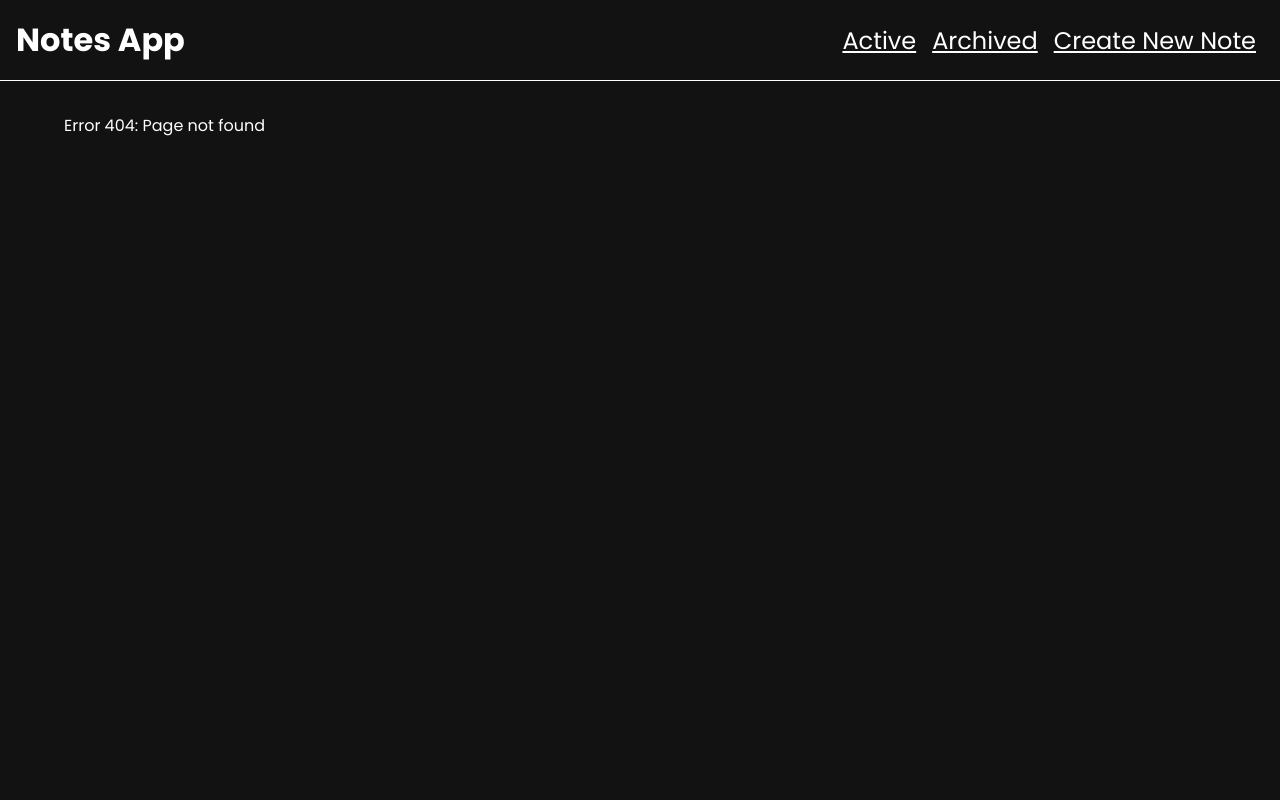
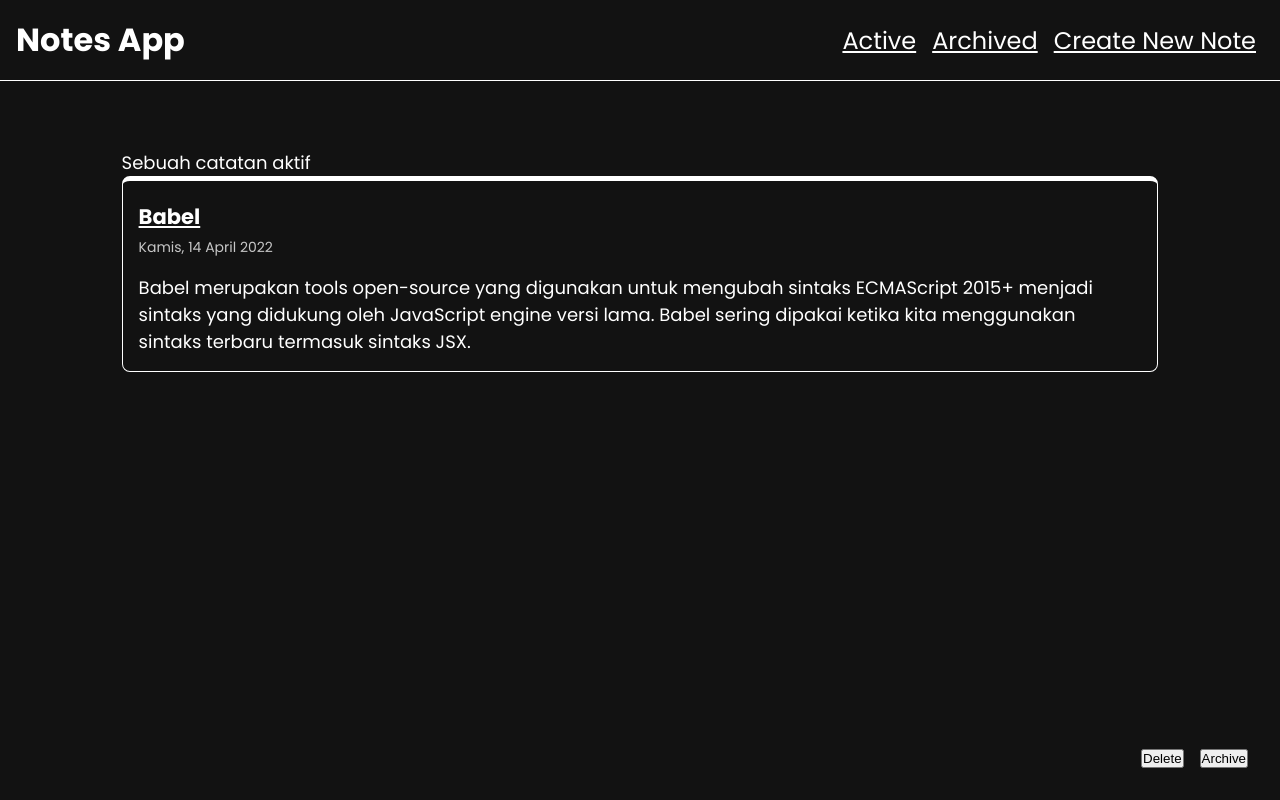
Before and after one commit to rfsyhb/reactlearn-spa-personal-note, a React (Vite) app: page /note/notes-1 in a window 1280 px wide. Before the commit this address had no page. Built offline with nearby package versions, Linux system fonts and the light colour scheme.

Commit message:
add detail page +path parameter & useNavigate

```diff
--- a/src/App.jsx
+++ b/src/App.jsx
@@ -3,6 +3,7 @@ import Navigation from "./components/Navigation";
 import { Routes, Route } from "react-router-dom";
 import HomePageWrapper from "./pages/HomePage";
 import ArchivedPageWrapper from "./pages/ArchivedPage";
+import DetailPageWrapper from "./pages/DetailPage";
 
 function App() {
   return (
@@ -15,6 +16,7 @@ function App() {
         <Routes>
           <Route path="/" element={<HomePageWrapper />} />
           <Route path="/archived" element={<ArchivedPageWrapper />} />
+          <Route path="/note/:id" element={<DetailPageWrapper />} />
           <Route path="/add" element={<p>Ini add new note page</p>} />
           <Route path="*" element={<p>Error 404: Page not found</p>} />
         </Routes>
--- /dev/null
+++ b/src/components/NoteDetail.jsx
@@ -0,0 +1,49 @@
+import React from "react";
+import NoteItem from "./NoteItem";
+import NoteDetailAction from "./NoteDetailAction";
+import PropTypes from "prop-types";
+
+function NoteDetail({
+  id,
+  title,
+  body,
+  createdAt,
+  archived,
+  onDelete,
+  onArchive,
+  onUnarchive,
+}) {
+  return (
+    <>
+      <h1 className="detail-page__title"></h1>
+      <section className="detail-page__body">
+        <p>
+          {archived ? "Sebuah catatan yang diarsipkan" : "Sebuah catatan aktif"}
+        </p>
+        <NoteItem id={id} title={title} body={body} createdAt={createdAt} />
+      </section>
+      <section className="detail-page__action">
+        <NoteDetailAction
+          id={id}
+          archivedStatus={archived}
+          onDelete={onDelete}
+          onArchive={onArchive}
+          onUnarchive={onUnarchive}
+        />
+      </section>
+    </>
+  );
+}
+
+NoteDetail.propTypes = {
+  id: PropTypes.string.isRequired,
+  title: PropTypes.string.isRequired,
+  body: PropTypes.string.isRequired,
+  createdAt: PropTypes.string.isRequired,
+  archived: PropTypes.bool.isRequired,
+  onDelete: PropTypes.func.isRequired,
+  onArchive: PropTypes.func.isRequired,
+  onUnarchive: PropTypes.func.isRequired,
+};
+
+export default NoteDetail;
--- /dev/null
+++ b/src/components/NoteDetailAction.jsx
@@ -0,0 +1,54 @@
+import React from "react";
+import PropTypes from "prop-types";
+import { useNavigate } from "react-router-dom";
+
+function NoteDetailAction({
+  id,
+  archivedStatus,
+  onDelete,
+  onArchive,
+  onUnarchive,
+}) {
+  const navigate = useNavigate();
+
+  const handleDelete = (id) => {
+    onDelete(id);
+    navigate('/');
+  }
+
+  const handleArchive = (id) => {
+    onArchive(id);
+    navigate('/');
+  }
+
+  const handleUnarchive = (id) => {
+    onUnarchive(id);
+    navigate('/');
+  }
+
+  return (
+    <>
+      {archivedStatus ? (
+        <>
+          <button onClick={() => handleDelete(id)}>Delete</button>
+          <button onClick={() => handleUnarchive(id)}>Unarchive</button>
+        </>
+      ) : (
+        <>
+          <button onClick={() => handleDelete(id)}>Delete</button>
+          <button onClick={() => handleArchive(id)}>Archive</button>
+        </>
+      )}
+    </>
+  );
+}
+
+NoteDetailAction.propTypes = {
+  id: PropTypes.string.isRequired,
+  archivedStatus: PropTypes.bool.isRequired,
+  onDelete: PropTypes.func.isRequired,
+  onArchive: PropTypes.func.isRequired,
+  onUnarchive: PropTypes.func.isRequired,
+}
+
+export default NoteDetailAction;
--- a/src/components/NoteItem.jsx
+++ b/src/components/NoteItem.jsx
@@ -3,7 +3,7 @@ import { Link } from "react-router-dom";
 import PropTypes from "prop-types";
 import { showFormattedDate } from '../utils/index'
 
-function NoteItem({ id, title, body, createdAt, archived }) {
+function NoteItem({ id, title, body, createdAt }) {
   return (
     <article className="note-item">
       <h3 className="note-item__title">
@@ -20,7 +20,6 @@ NoteItem.propTypes = {
   title: PropTypes.string.isRequired,
   body: PropTypes.string.isRequired,
   createdAt: PropTypes.string.isRequired,
-  archived: PropTypes.bool.isRequired,
 };
 
 export default NoteItem;
--- /dev/null
+++ b/src/pages/DetailPage.jsx
@@ -0,0 +1,71 @@
+import React from "react";
+import NoteDetail from "../components/NoteDetail";
+import { useParams } from "react-router-dom";
+import { getNote } from "../utils/local-data";
+import { deleteNote, archiveNote, unarchiveNote } from "../utils/local-data";
+
+function DetailPageWrapper() {
+  // mengambil id
+  const { id } = useParams();
+
+  return <DetailPage id={id} />;
+}
+
+class DetailPage extends React.Component {
+  constructor(props) {
+    super(props);
+
+    this.state = {
+      note: getNote(props.id),
+    };
+  }
+
+  onDeleteHandler = (id) => {
+    deleteNote(id);
+
+    this.setState(() => {
+      return {
+        note: "",
+      };
+    });
+  };
+
+  onArchiveHandler = (id) => {
+    archiveNote(id);
+
+    this.setState(() => {
+      return {
+        note: getNote(this.props.id),
+      };
+    });
+  };
+
+  onUnarchiveHandler = (id) => {
+    unarchiveNote(id);
+
+    this.setState(() => {
+      return {
+        note: getNote(this.props.id),
+      };
+    });
+  };
+
+  render() {
+    if (this.state.note === null) {
+      return <p>Note is not found!</p>;
+    }
+
+    return (
+      <section className="detail-page">
+        <NoteDetail
+          {...this.state.note}
+          onDelete={this.onDeleteHandler}
+          onArchive={this.onArchiveHandler}
+          onUnarchive={this.onUnarchiveHandler}
+        />
+      </section>
+    );
+  }
+}
+
+export default DetailPageWrapper;
```
